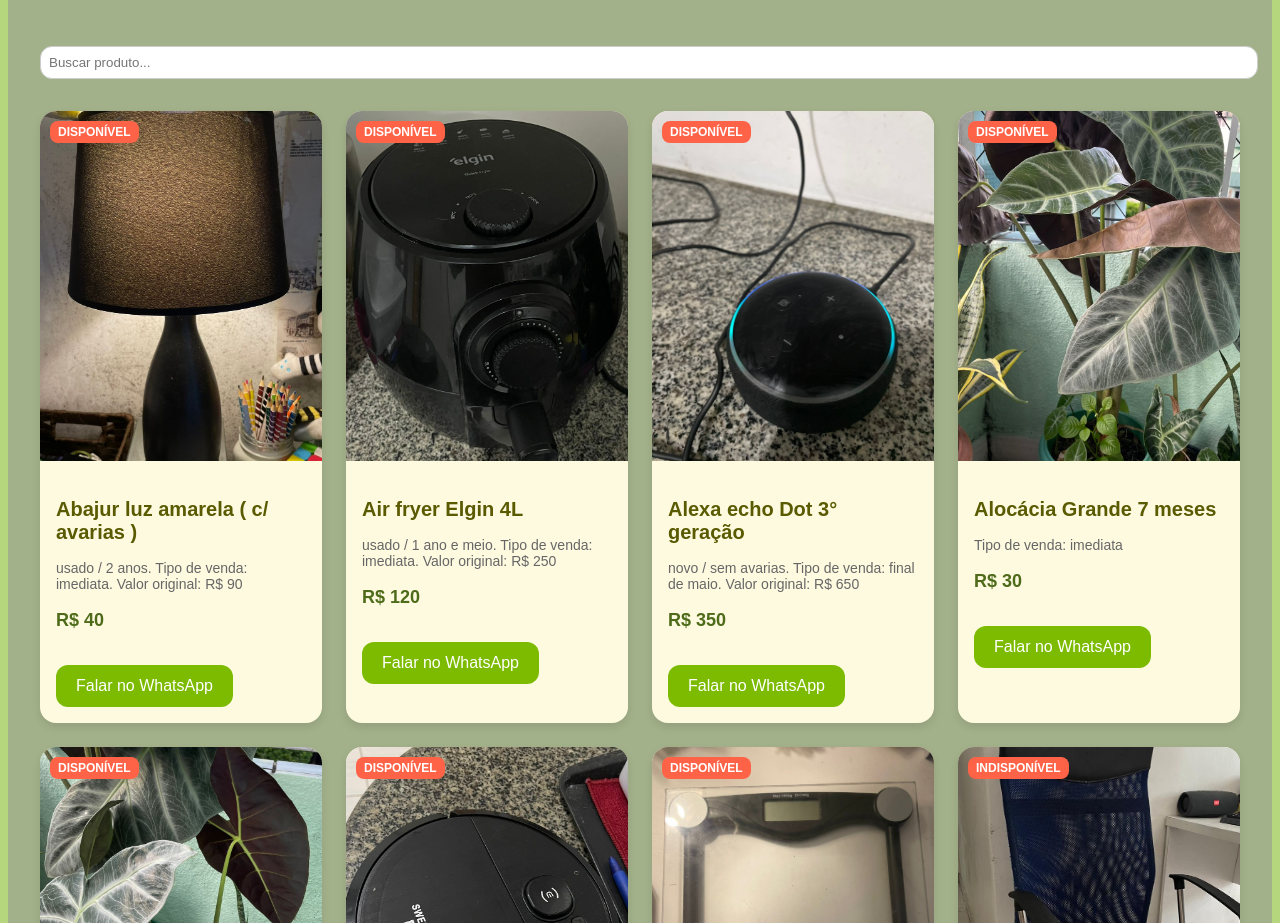
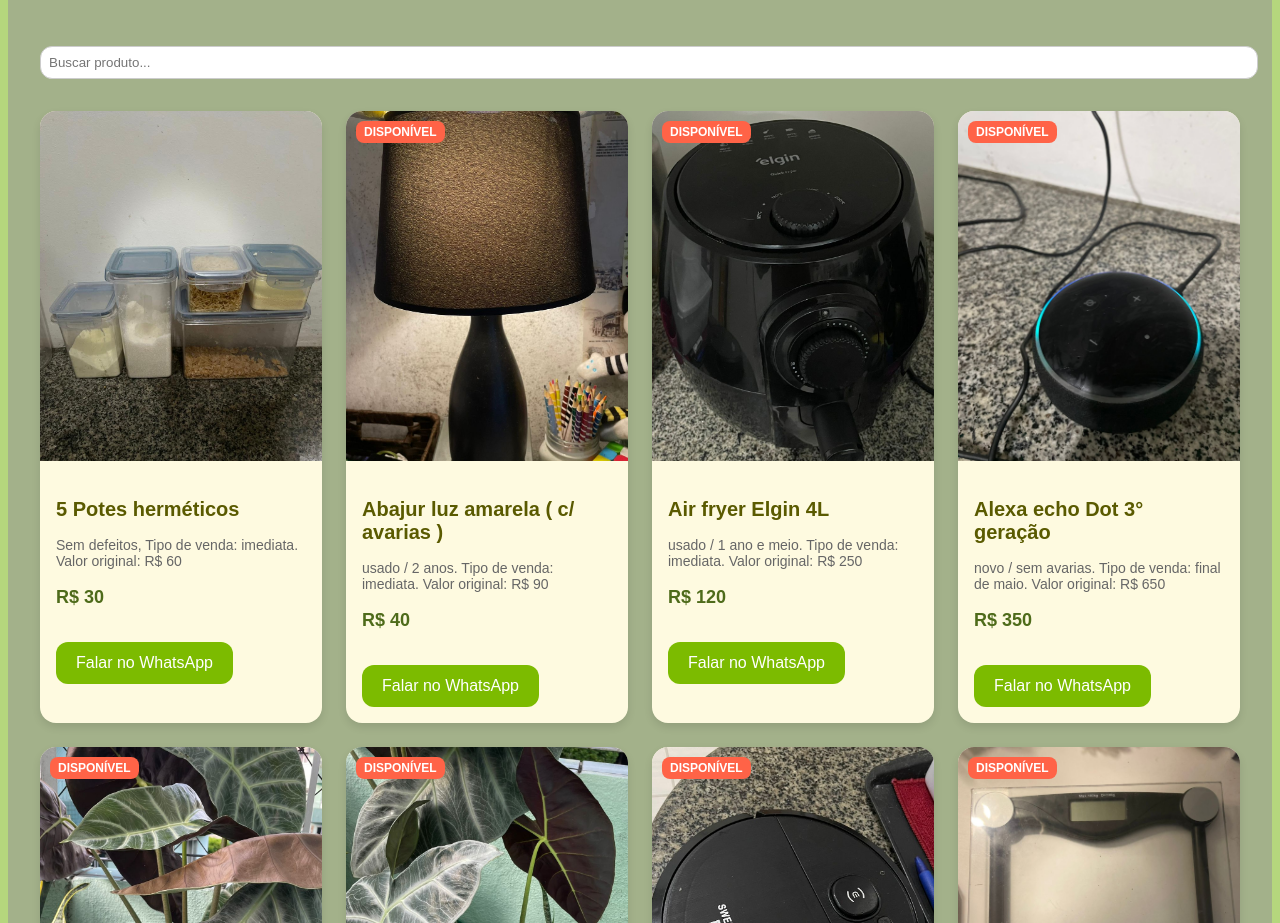
Before and after one commit to Ryaanlucas/bazar, a React (Create React App) app: page / in a window 1280 px wide. Shown: the part 493-1416 px from the top of the page. Built offline with nearby package versions, Linux system fonts and the light colour scheme.

Commit message:
Update App.js

```diff
--- a/src/App.js
+++ b/src/App.js
@@ -279,6 +279,13 @@
     description: "Sem defeitos / 2 anos. Tipo de venda: imediata. Valor original: R$ 120",
     price: "R$ 45",
     image: "/teclado.jpeg",
+  },
+  {
+    id: 37,
+    name: "5 Potes herméticos",
+    description: "Sem defeitos, Tipo de venda: imediata. Valor original: R$ 60",
+    price: "R$ 30",
+    image: "/potes.jpeg",
   }
 ];
 
```
